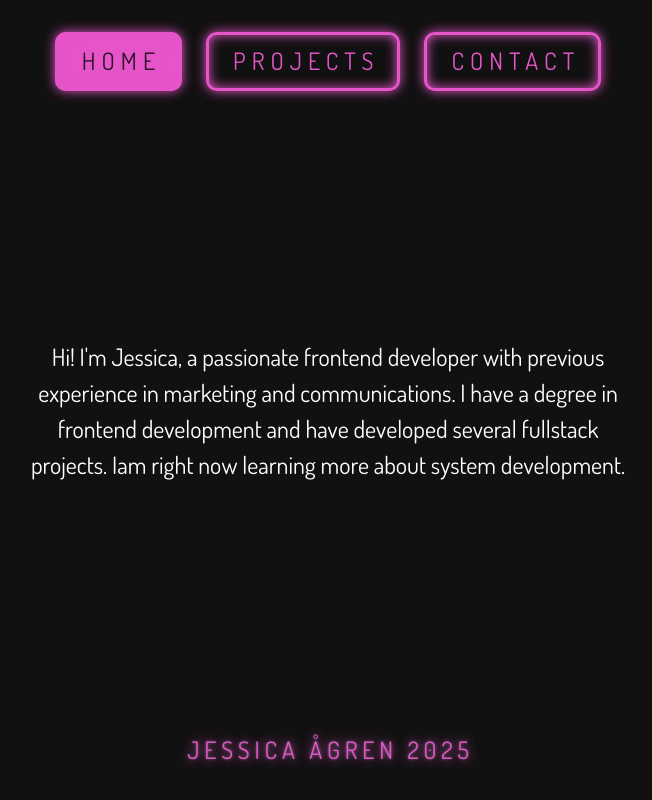
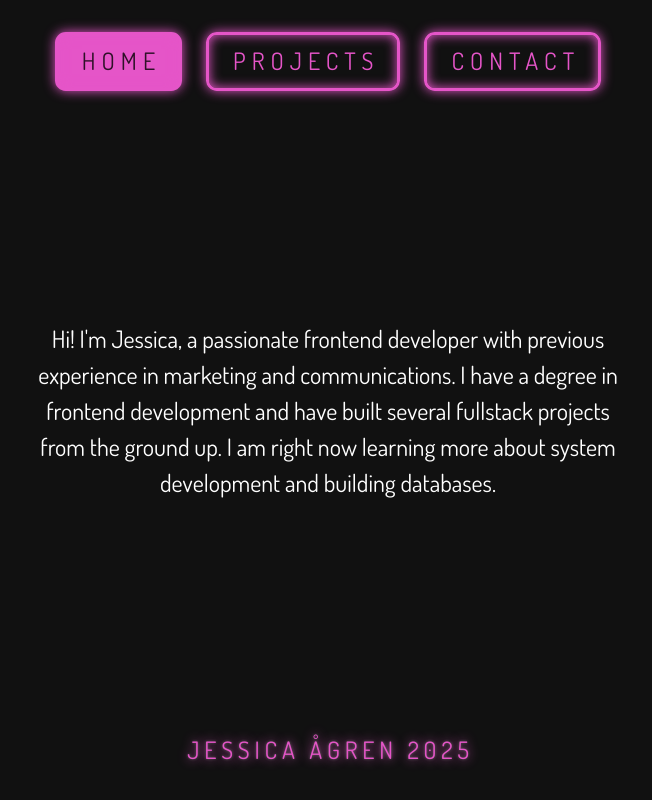
Before and after one commit to jessicaagren/portfolio, a React (Vite) app: page /home in a window 1280 px wide. Shown: the whole page, without its empty margins (312-964 px from the left). Built offline with nearby package versions, Linux system fonts and the light colour scheme.

Commit message:
Refine HomePage introduction for clarity and detail

```diff
--- a/src/routes/HomePage.tsx
+++ b/src/routes/HomePage.tsx
@@ -4,8 +4,9 @@ export default function HomePage() {
       <div className='HomePage'>
         Hi! I'm Jessica, a passionate frontend developer with previous
         experience in marketing and communications. I have a degree in frontend
-        development and have developed several fullstack projects. Iam right now
-        learning more about system development.
+        development and have built several fullstack projects from the ground
+        up. I am right now learning more about system development and building
+        databases.
       </div>
     </>
   );
```
